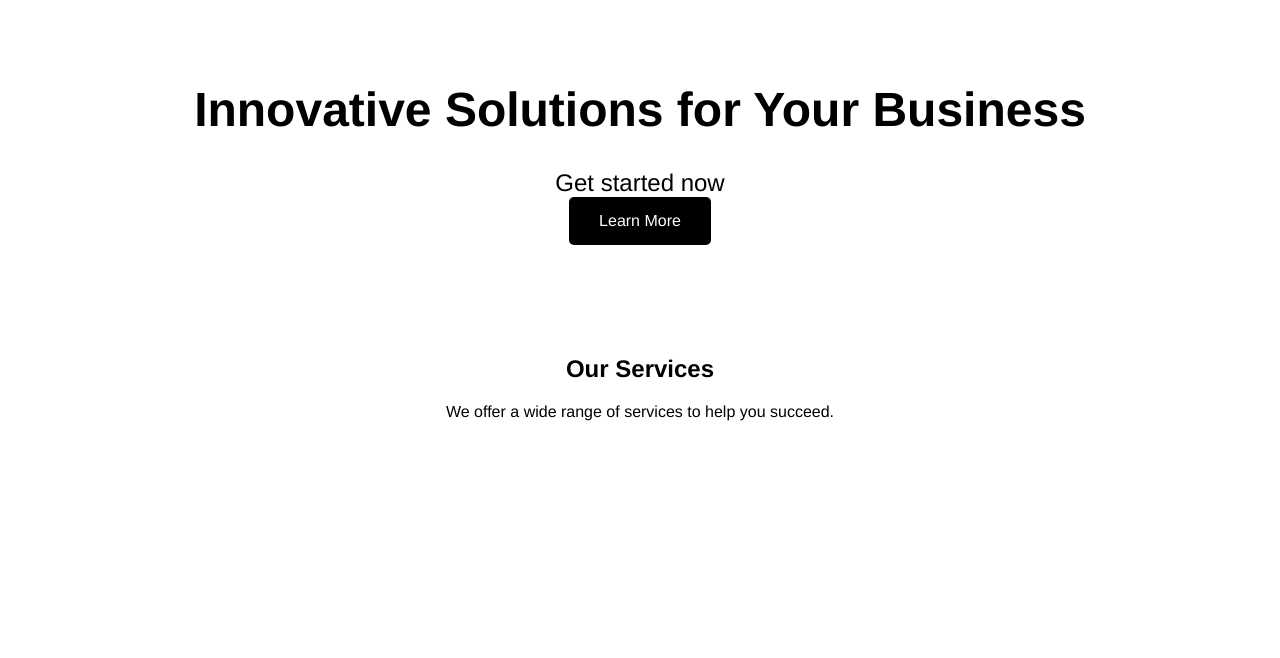
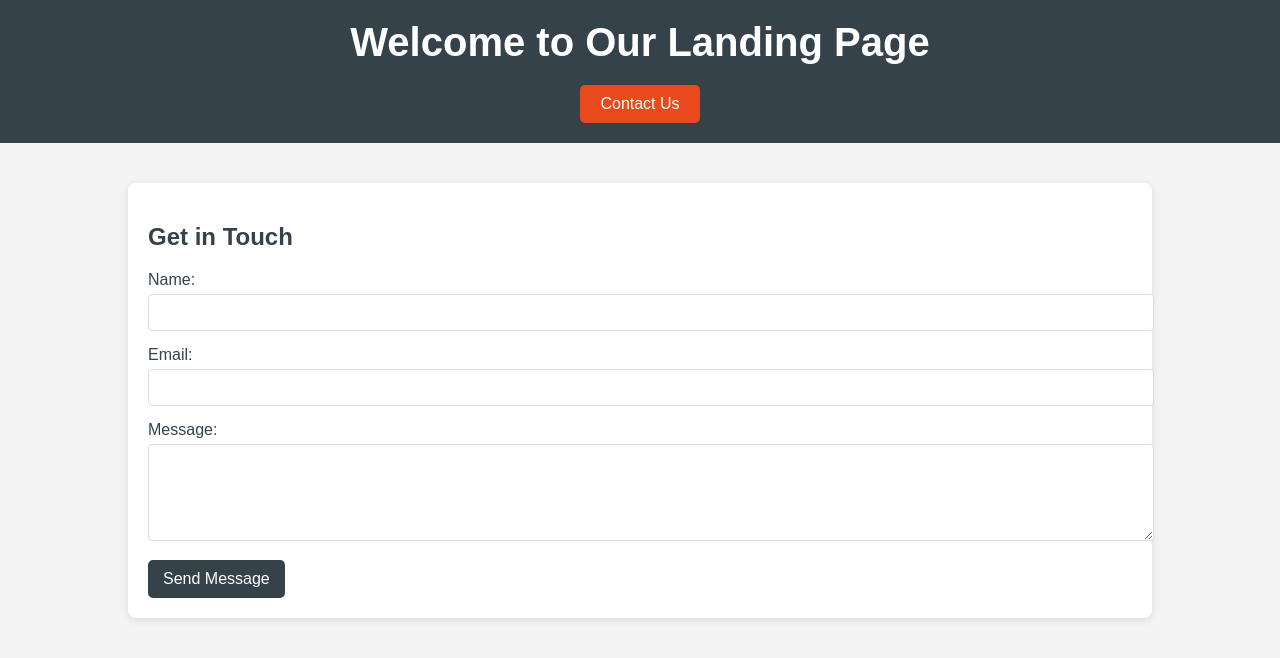
Before and after one commit to Agarwal-Sudhanshu/ai-static-builder, a website: page index.html in a window 1280 px wide. Drawn offline with Linux system fonts and the light colour scheme.

Commit message:
AI update: Create a landing page and include a working contact form UI (no backend), styled professionally.

```diff
--- a/index.html
+++ b/index.html
@@ -3,107 +3,112 @@
 <head>
     <meta charset="UTF-8">
     <meta name="viewport" content="width=device-width, initial-scale=1.0">
-    <title>Responsive Landing Page</title>
+    <title>Landing Page</title>
     <style>
         body {
+            font-family: Arial, sans-serif;
             margin: 0;
-            font-family: 'Helvetica Neue', Arial, sans-serif;
-            background-color: white;
-            color: black;
-            overflow-x: hidden;
+            padding: 0;
+            background-color: #f4f4f4;
         }
 
         header {
+            background: #35424a;
+            color: #ffffff;
+            padding: 20px 0;
             text-align: center;
-            padding: 50px 20px;
-            position: relative;
         }
 
         h1 {
-            font-size: 3em;
-            overflow: hidden;
-            white-space: nowrap;
-            animation: slide-in 2s ease forwards;
-        }
-
-        @keyframes slide-in {
-            from {
-                transform: translateX(100%);
-                opacity: 0;
-            }
-            to {
-                transform: translateX(0);
-                opacity: 1;
-            }
+            margin: 0;
+            font-size: 2.5em;
         }
 
         .container {
-            max-width: 1200px;
-            margin: auto;
+            width: 80%;
+            margin: 0 auto;
+            overflow: hidden;
             padding: 20px;
         }
 
         .cta {
-            margin-top: 30px;
-            font-size: 1.5em;
+            background: #e8491d;
+            color: #ffffff;
+            padding: 10px 20px;
+            text-decoration: none;
+            border-radius: 5px;
+            display: inline-block;
+            margin-top: 20px;
         }
 
-        .button {
-            display: inline-block;
-            padding: 15px 30px;
-            font-size: 1em;
-            text-decoration: none;
-            color: white;
-            background-color: black;
-            border: none;
-            border-radius: 5px;
-            transition: background-color 0.3s ease;
+        .contact-form {
+            background: #ffffff;
+            padding: 20px;
+            border-radius: 8px;
+            box-shadow: 0 2px 10px rgba(0, 0, 0, 0.1);
+            margin-top: 20px;
         }
 
-        .button:hover {
-            background-color: gray;
+        .contact-form h2 {
+            margin-bottom: 20px;
+            color: #35424a;
         }
 
-        section {
-            padding: 40px 20px;
-            text-align: center;
+        .contact-form label {
+            display: block;
+            margin-bottom: 5px;
+            color: #35424a;
         }
 
-        @media (max-width: 768px) {
-            h1 {
-                font-size: 2.5em;
-            }
-            .cta {
-                font-size: 1.2em;
-            }
-            .button {
-                font-size: 0.9em;
-            }
+        .contact-form input[type="text"],
+        .contact-form input[type="email"],
+        .contact-form textarea {
+            width: 100%;
+            padding: 10px;
+            margin-bottom: 15px;
+            border: 1px solid #dddddd;
+            border-radius: 4px;
         }
 
-        @media (max-width: 480px) {
-            h1 {
-                font-size: 2em;
-            }
-            .cta {
-                font-size: 1em;
-            }
-            .button {
-                padding: 10px 20px;
-                font-size: 0.8em;
-            }
+        .contact-form button {
+            background: #35424a;
+            color: #ffffff;
+            border: none;
+            padding: 10px 15px;
+            border-radius: 5px;
+            cursor: pointer;
+            font-size: 1em;
+        }
+
+        .contact-form button:hover {
+            background: #e8491d;
         }
     </style>
 </head>
 <body>
     <header>
-        <h1>Innovative Solutions for Your Business</h1>
-        <div class="cta">Get started now</div>
-        <a href="#services" class="button">Learn More</a>
+        <h1>Welcome to Our Landing Page</h1>
+        <a href="#contact" class="cta">Contact Us</a>
     </header>
-    <section id="services">
-        <h2>Our Services</h2>
-        <p>We offer a wide range of services to help you succeed.</p>
-    </section>
+
+    <div class="container">
+        <section id="contact">
+            <div class="contact-form">
+                <h2>Get in Touch</h2>
+                <form>
+                    <label for="name">Name:</label>
+                    <input type="text" id="name" name="name" required>
+
+                    <label for="email">Email:</label>
+                    <input type="email" id="email" name="email" required>
+
+                    <label for="message">Message:</label>
+                    <textarea id="message" name="message" rows="5" required></textarea>
+
+                    <button type="submit">Send Message</button>
+                </form>
+            </div>
+        </section>
+    </div>
 </body>
 </html>
```
